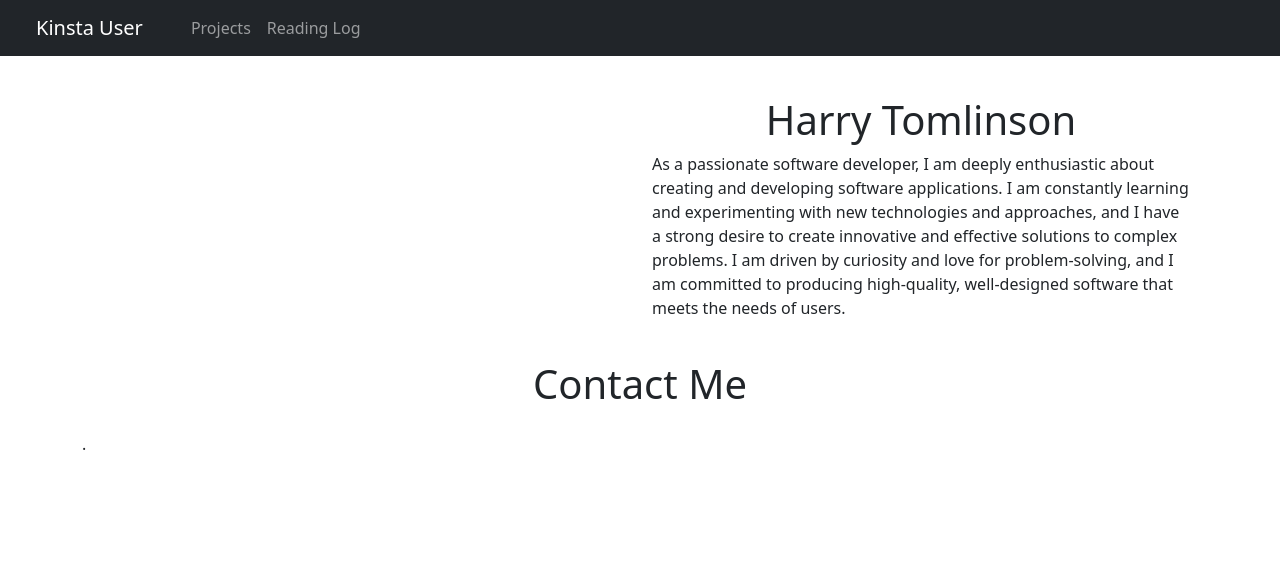
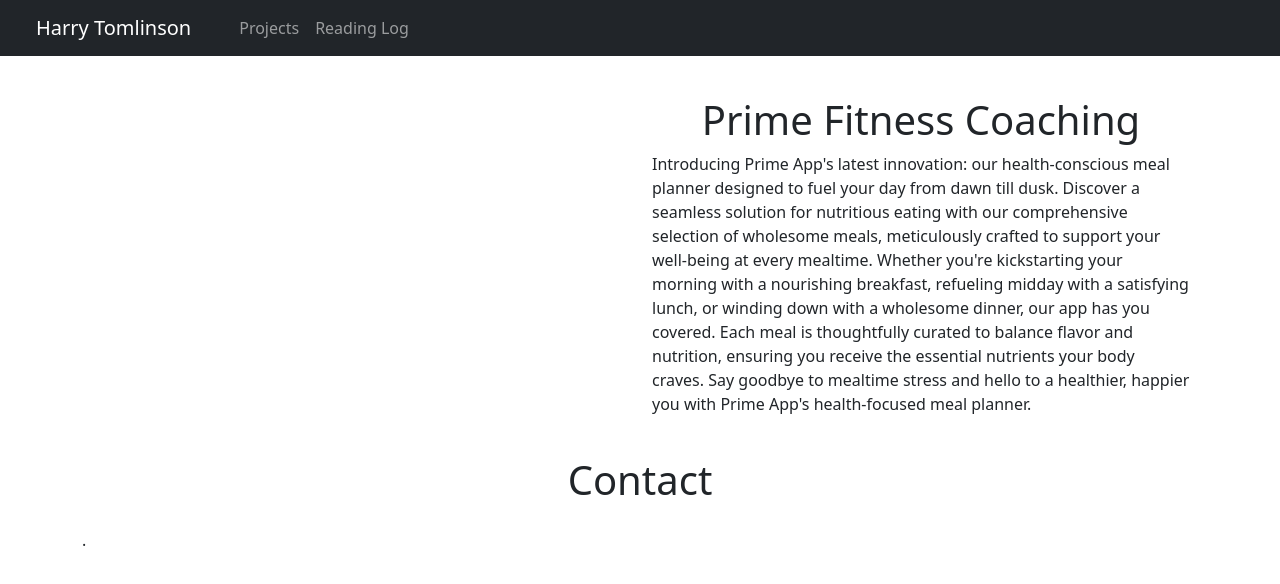
Before and after one commit to HazT123/HazT123.github.io, a plain HTML site: page index.html in a window 1280 px wide. Drawn offline with nearby package versions, Linux system fonts and the light colour scheme.

Commit message:
update text, add image

```diff
--- a/index.html
+++ b/index.html
@@ -17,7 +17,7 @@
         <nav class="navbar navbar-dark navbar-expand-lg bg-dark ">
             <div class="container-fluid">
                 <div class="mx-4">
-                    <a class="navbar-brand" href="#">Kinsta User</a>
+                    <a class="navbar-brand" href="#">Harry Tomlinson</a>
                 </div>
                 <button class="navbar-toggler" type="button" data-bs-toggle="collapse"
                     data-bs-target="#navbarTogglerDemo02" aria-controls="navbarTogglerDemo02" aria-expanded="false"
@@ -44,21 +44,15 @@
                 </div>
                 <div class="col-lg mx-2 align-self-center">
                     <div class="my-3">
-                        <h1 class="text-center">Harry Tomlinson</h1>
-                        <p>As a passionate software developer, I am deeply enthusiastic about creating and
-                            developing software applications. I am constantly learning and experimenting with new
-                            technologies and approaches, and I have a strong desire to create innovative and effective
-                            solutions to complex problems. I am driven by curiosity and love for problem-solving, and
-                            I
-                            am committed to producing high-quality, well-designed software that meets the needs of
-                            users.
+                        <h1 class="text-center">Prime Fitness Coaching</h1>
+                        <p>Introducing Prime App's latest innovation: our health-conscious meal planner designed to fuel your day from dawn till dusk. Discover a seamless solution for nutritious eating with our comprehensive selection of wholesome meals, meticulously crafted to support your well-being at every mealtime. Whether you're kickstarting your morning with a nourishing breakfast, refueling midday with a satisfying lunch, or winding down with a wholesome dinner, our app has you covered. Each meal is thoughtfully curated to balance flavor and nutrition, ensuring you receive the essential nutrients your body craves. Say goodbye to mealtime stress and hello to a healthier, happier you with Prime App's health-focused meal planner.
                         </p>
                     </div>
                 </div>
             </div>
             <div class="my-4">
                 <div class="text-center mb-4">
-                    <h1>Contact Me</h1>
+                    <h1>Contact</h1>
                 </div>
                 <div class="row ">
                     <style>
```
